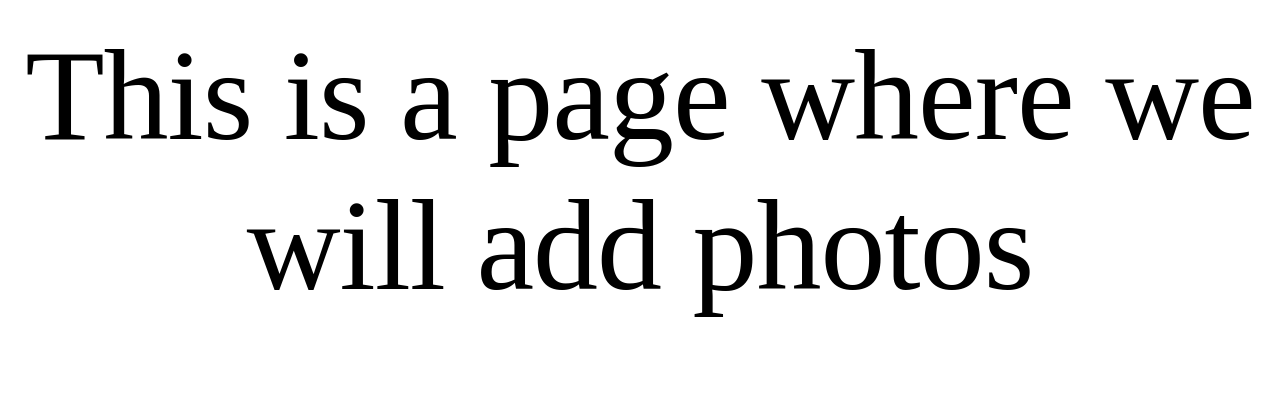
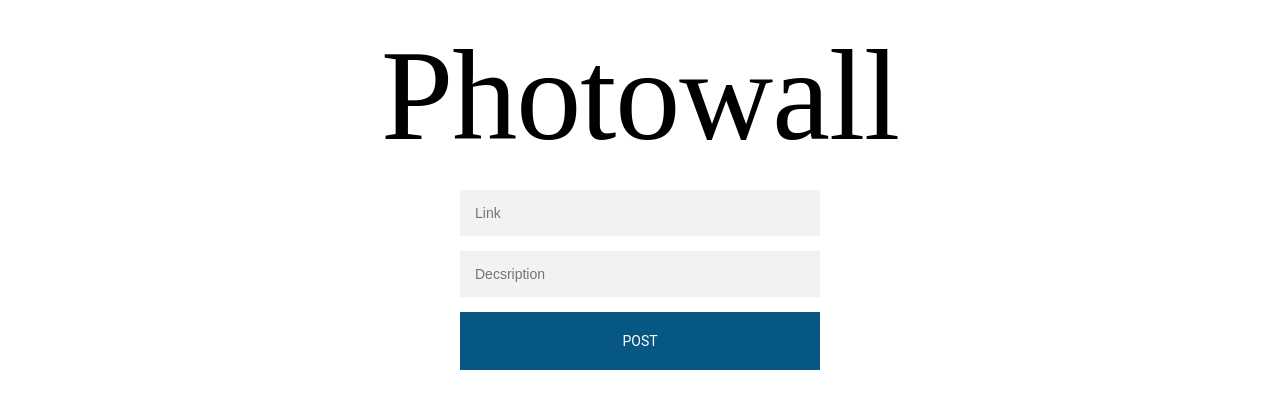
Before and after one commit to storiaca/photowall, a React app: page /AddPhoto in a window 1280 px wide. Built offline with nearby package versions, Linux system fonts and the light colour scheme; a web font is replaced by a local one.

Commit message:
Style for AddPhoto page

```diff
--- a/src/Components/AddPhoto.js
+++ b/src/Components/AddPhoto.js
@@ -2,7 +2,18 @@ import React, {Component} from 'react'
 
 class AddPhoto extends Component {
     render() {
-        return <h1>This is a page where we will add photos</h1>
+        return  (
+            <div>
+                <h1>Photowall</h1>
+                <div className="form">
+                    <form>
+                        <input type="text" placeholder="Link"/>
+                        <input type="text" placeholder="Decsription"/>
+                        <button>Post</button>
+                    </form>
+                </div>
+            </div>
+        )
     }
 }
 
--- a/src/Components/Photo.js
+++ b/src/Components/Photo.js
@@ -7,7 +7,7 @@ function Photo(props) {
                 <img className="photo" src={post.imageLink} alt={post.description}/>
                 <figcaption> <p>{post.description}</p> </figcaption>
                 <div className = "button-container">
-                    <button className = "remove-button" onClick = {() => {
+                    <button onClick = {() => {
                         props.onRemovePhoto(post)
                     }}>Remove</button>
                 </div>
--- a/src/styles/stylesheet.css
+++ b/src/styles/stylesheet.css
@@ -106,9 +106,6 @@ p {
     justify-content: center;
 }
 
-.remove-button {
-
-}
 button, .button {
     border: 2px solid #f2f2f2;
     background: none;
@@ -137,3 +134,40 @@ button:hover,.button:hover, button:focus, .button:focus {
     margin: 20px auto;
     border: none;
 }
+
+.form {
+    max-width: 360px;
+    padding: 0 0 0;
+    margin: auto;
+}
+
+.form input {
+    font-family: sans-serif;
+    outline: 0;
+    background: #f2f2f2;
+    width: 100%;
+    border: 0;
+    margin: 0 0 15px;
+    padding: 15px;
+    box-sizing: border-box;
+    font-size: 14px;
+}
+
+.form button {
+    font-family: "Roboto", sans-serif;
+    text-transform: uppercase;
+    outline: 0;
+    background:#065784;
+    width: 100%;
+    border: 0;
+    padding: 15px;
+    color: #FFFFFF;
+    font-size: 14px;
+    -webkit-transition: all 0.3 ease;
+    transition: all 0.3 ease;
+    cursor: pointer;
+}
+
+.form button:hover,.form button:active,.form button:focus {
+    background: #7B8589;
+}
```
